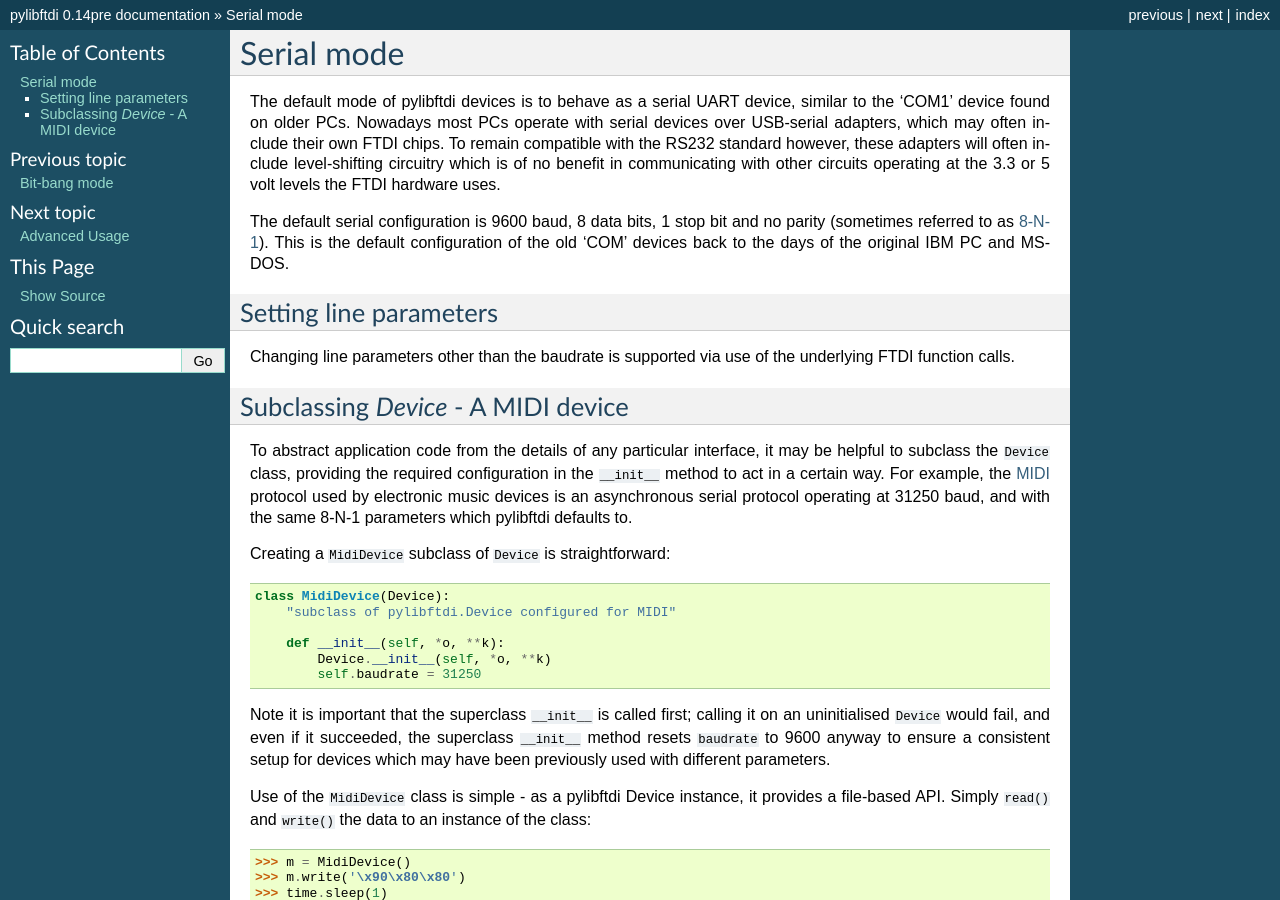
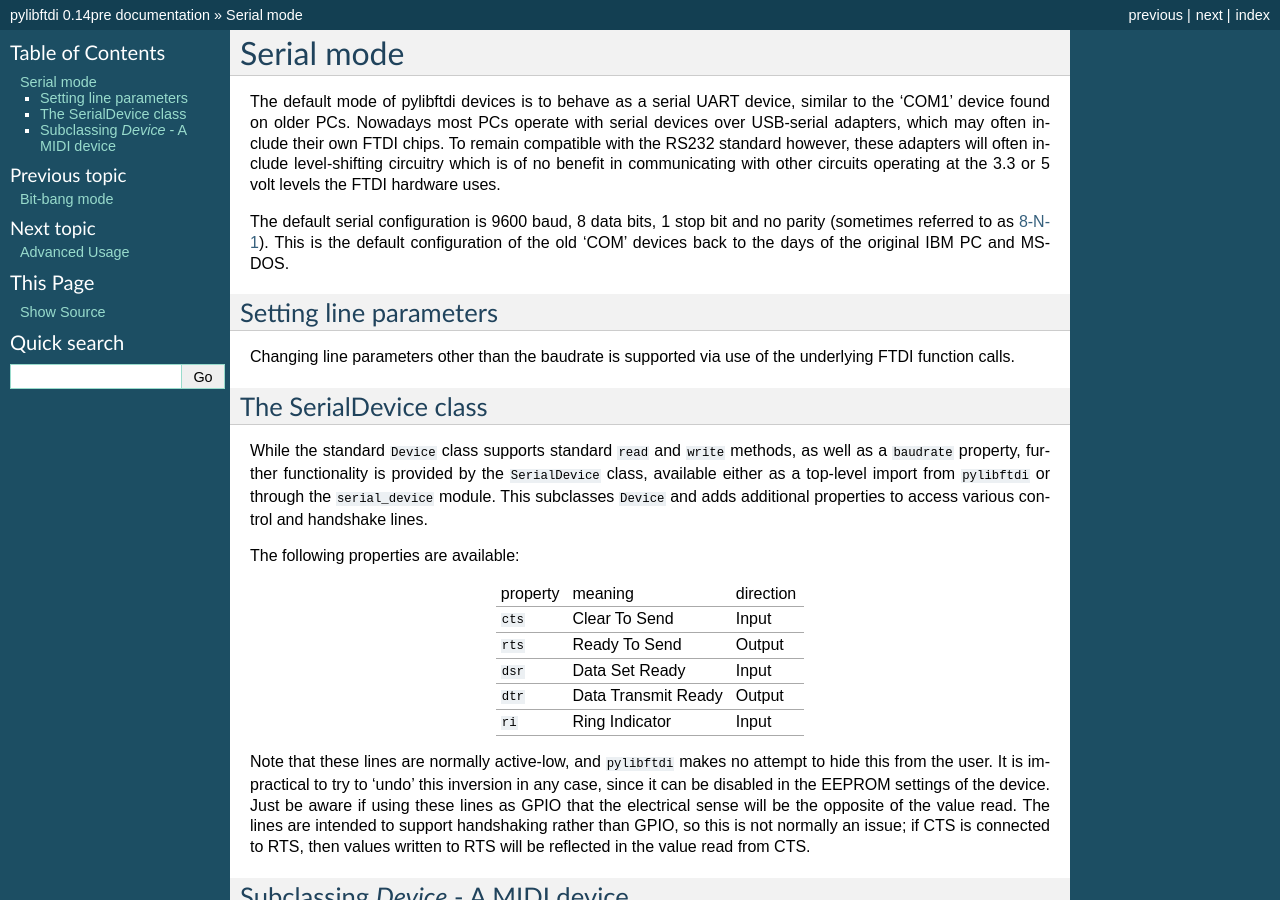
Before and after one commit to codedstructure/pylibftdi.old, a Sphinx documentation site: the page built from docs/serial.rst, in a window 1280 px wide and 900 px high. Built offline with Sphinx 7.4.7, drawn with Linux system fonts in a browser that asks for light colours.

Commit message:
extra docs for SerialDevice

```diff
--- a/CHANGES.txt
+++ b/CHANGES.txt
@@ -12,6 +12,9 @@ pylibftdi changes
   initialisation
 * new - SerialDevice class - supports properties for various serial lines
   (CTS, DTS, RI as inputs; DTR, DSR as outputs)
+* new - ftdi_osx_driver_{re,un}load scripts to disable / re-enable the
+  built-in drivers supplied on Mac OS X
+* new - midi_output example - using pylibftdi to output MIDI data
 
 0.13
 ~~~~
--- a/docs/serial.rst
+++ b/docs/serial.rst
@@ -13,7 +13,24 @@ Setting line parameters
 
 Changing line parameters other than the baudrate is supported via use of the underlying FTDI function calls.
 
+The SerialDevice class
+----------------------
 
+While the standard ``Device`` class supports standard ``read`` and ``write`` methods, as well as a ``baudrate`` property, further functionality is provided by the ``SerialDevice`` class, available either as a top-level import from ``pylibftdi`` or through the ``serial_device`` module. This subclasses ``Device`` and adds additional properties to access various control and handshake lines.
+
+The following properties are available:
+
+    ======== ==================== =========
+    property meaning              direction
+    -------- -------------------- ---------
+    ``cts``  Clear To Send        Input
+    ``rts``  Ready To Send        Output
+    ``dsr``  Data Set Ready       Input
+    ``dtr``  Data Transmit Ready  Output
+    ``ri``   Ring Indicator       Input
+    ======== ==================== =========
+
+Note that these lines are normally active-low, and ``pylibftdi`` makes no attempt to hide this from the user. It is impractical to try to 'undo' this inversion in any case, since it can be disabled in the EEPROM settings of the device. Just be aware if using these lines as GPIO that the electrical sense will be the opposite of the value read. The lines are intended to support handshaking rather than GPIO, so this is not normally an issue; if CTS is connected to RTS, then values written to RTS will be reflected in the value read from CTS.
 
 Subclassing `Device` - A MIDI device
 ------------------------------------
```
